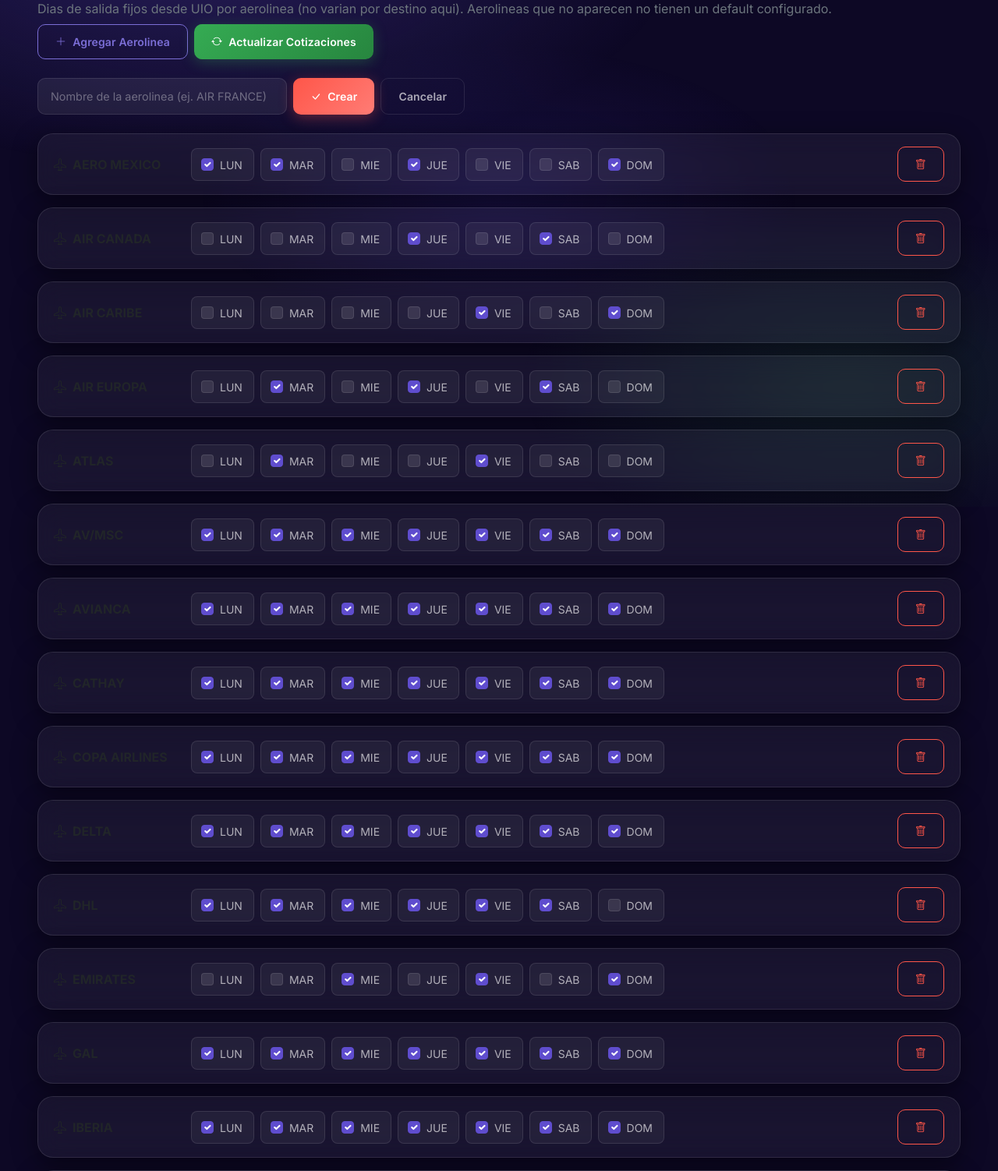
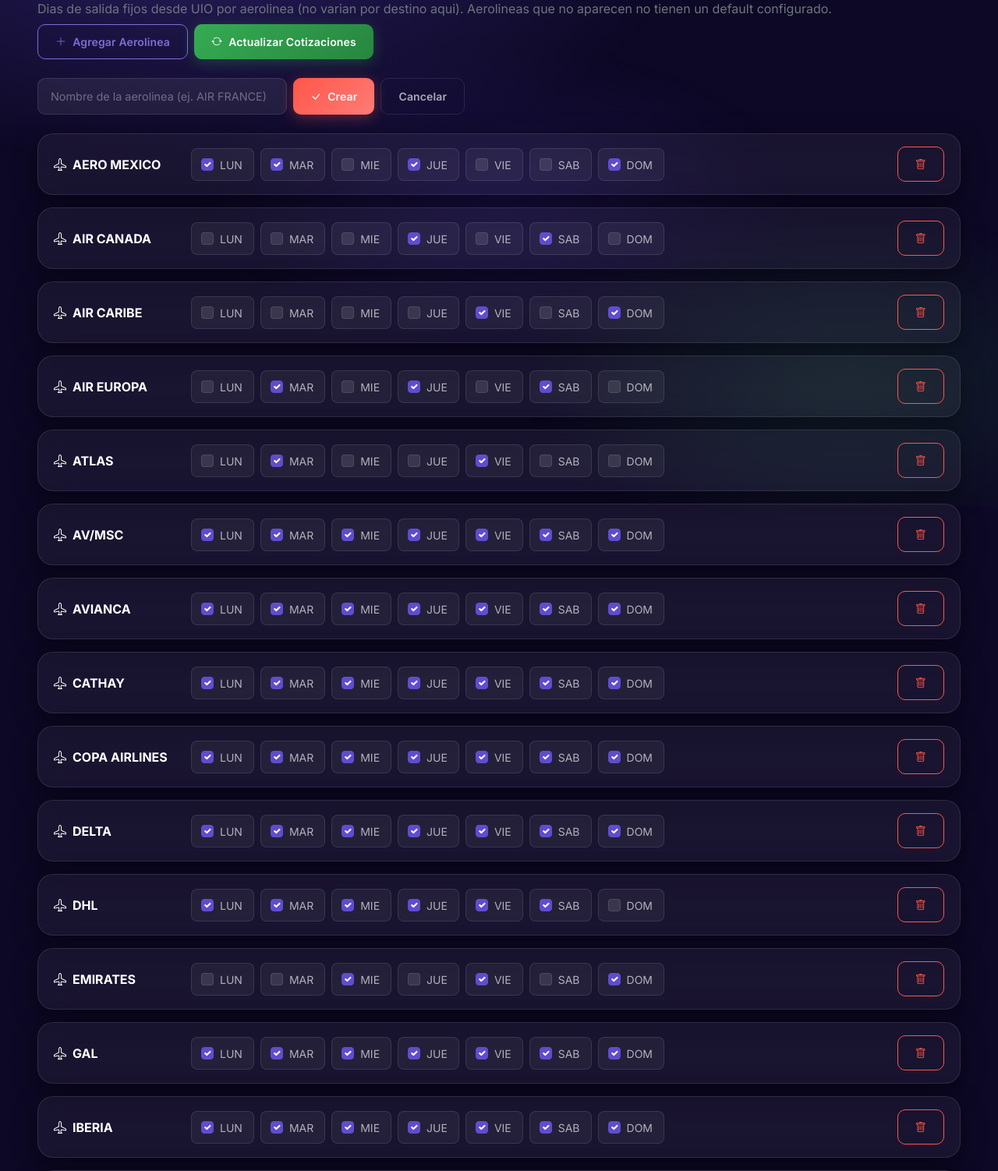
Before and after one commit to echeverrialoayzad-bit/lux-portal, a Flask app: page /cotizaciones/dias-salida in a window 1280 px wide. Shown: the part 150-1652 px from the top of the page at 78% size. Run offline with Flask 3, Linux system fonts and the light colour scheme; the visitor is signed in with stand-in values (Sample User, id 1); data comes from the database, SQL or seed files in the repository.

Commit message:
Cotizaciones: fix gray airline names on Dias de Salida page, make them white

```diff
--- a/lux_portal/cotizaciones/templates/cotizaciones/dias_salida.html
+++ b/lux_portal/cotizaciones/templates/cotizaciones/dias_salida.html
@@ -13,7 +13,7 @@
         flex-wrap: wrap;
     }
     .dias-row .departure-days { flex: 1; }
-    .dias-airline-name { font-weight: 700; flex: 0 0 160px; }
+    .dias-airline-name { font-weight: 700; flex: 0 0 160px; color: #ffffff; }
 </style>
 {% endblock %}
 
```
